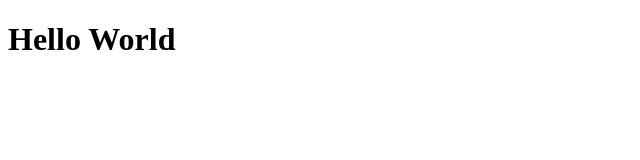
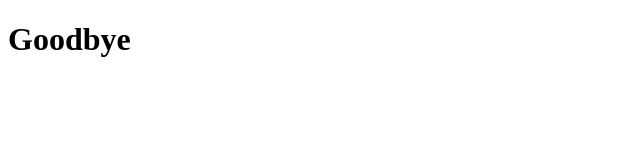
Before and after one commit to Jonathan-HL/Exo_final_git_prenom, a plain HTML site: page index.html in a window 1280 px wide. Shown: the whole page, without its empty margins (0-640 px from the left). Drawn offline with Linux system fonts and the light colour scheme.

Commit message:
h1=goodbye

```diff
--- a/index.html
+++ b/index.html
@@ -7,6 +7,6 @@
     <title>Exo-final-Git</title>
 </head>
 <body>
-    <h1>Hello World</h1>
+    <h1>Goodbye</h1>
 </body>
 </html>
```
